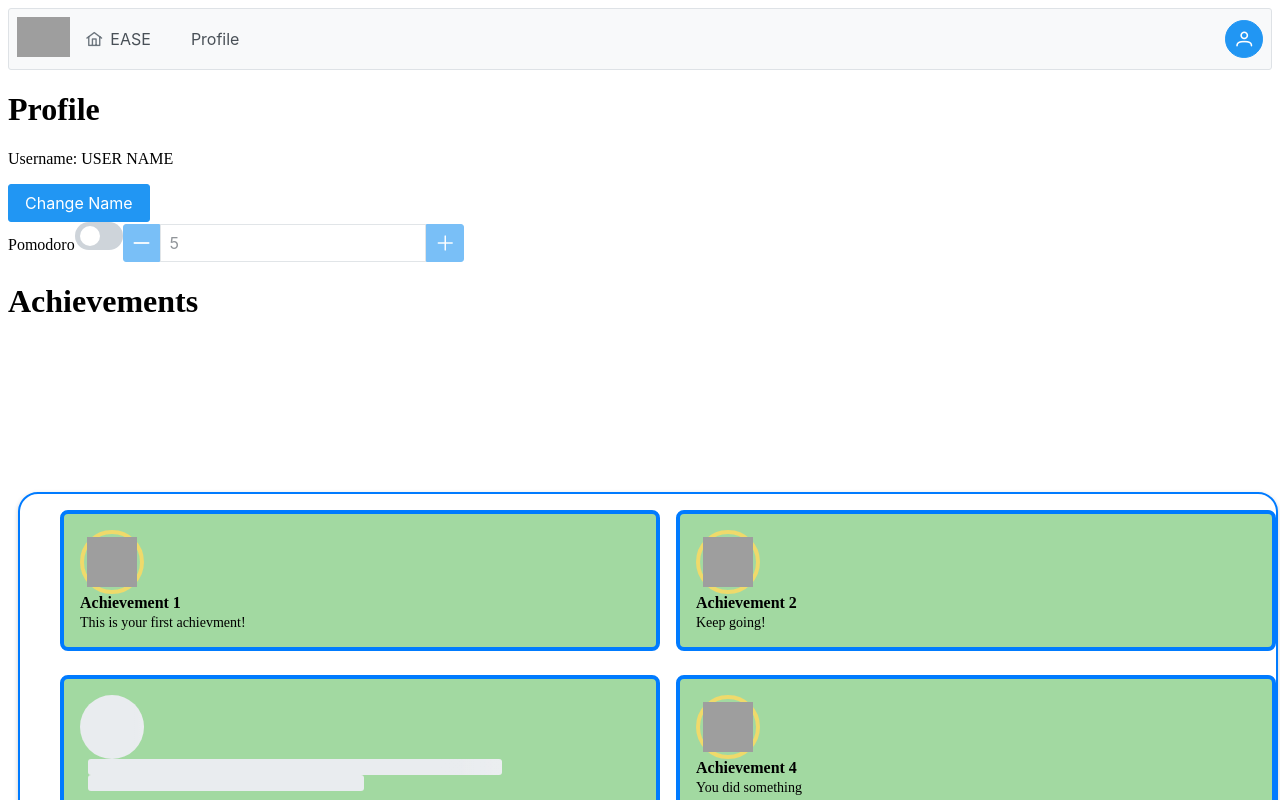
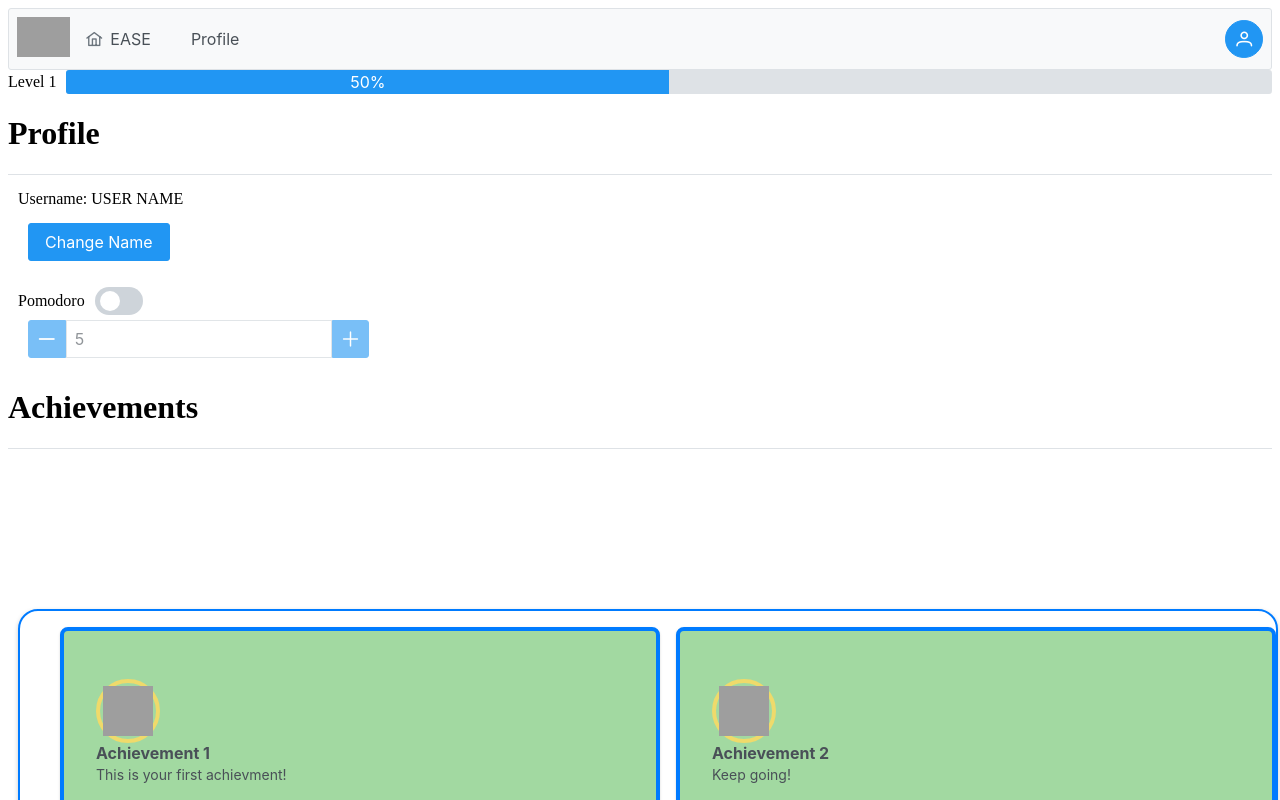
Before and after one commit to MatthewAl2/SASEHACK2024, a React (Create React App) app in the folder frontend/: page / in a window 1280 px wide. Shown: the top 800 px of the page. Built offline with nearby package versions, Linux system fonts and the light colour scheme; grey boxes are pictures that could not be loaded.

Commit message:
all frontend functionalities implemented

```diff
--- a/frontend/src/components/profile.js
+++ b/frontend/src/components/profile.js
@@ -6,6 +6,9 @@ import { InputNumber } from 'primereact/inputnumber';
 import { Avatar } from 'primereact/avatar';
 import { Skeleton } from 'primereact/skeleton';
 import { useEffect } from 'react';
+import { Divider } from 'primereact/divider';
+import { ProgressBar } from 'primereact/progressbar';
+import { Card } from 'primereact/card';
 const showerPath = "images\shower.jpg"
 const space = "       "
 
@@ -22,6 +25,8 @@ function Home() {
     const [username, setUsername] = useState("USER NAME");
     const [pomodoroValue, setValue] = useState(5);
     const [pomodoroChecked, setChecked] = useState(false);
+    const [progress, setProgress] = useState(50)
+    const [level, setLevel] = useState(1)
 
     const achievements =[
         {title: 'Achievement 1', description: 'This is your first achievment!', unlocked:true},
@@ -39,7 +44,8 @@ function Home() {
         if (parentContainer) {
             parentContainer.style.display = 'flex';
             parentContainer.style.justifyContent = 'center'; // Center horizontally
-            parentContainer.style.alignItems = 'center';          // Full height of the viewport
+            parentContainer.style.alignItems = 'center';
+            parentContainer.style.marginTop = "0px"        // Full height of the viewport
         }
     }, []);
 
@@ -47,22 +53,32 @@ function Home() {
         <div className="App">
             {/* Navbar */}
             <Menubar model={items} start={start} end={end} />
-            <div className="User name">
-                <h1>Profile</h1>
-                <p>Username: {username}</p>
-                <Button label = "Change Name"/>
+
+            <div style={{ display: 'flex', alignItems: 'center', gap: '10px', width: '100%' }}>
+                <p style={{ margin: 0 }}>Level {level}</p>
+                <ProgressBar value={progress} style={{ flex: 1, marginBottom: "0px, "}} />
+            </div>
+
+            <h1>Profile</h1>
+            <Divider />
+            <div className="User name" style={{margin:'10px'}}>
+                <p style={{marginBottom: '5px'}}>Username: {username}</p>
+                <Button label = "Change Name" style={{marginTop: '0px', marginBottom: '20px', margin:'10px'}}/>
 
 
             </div>
-            <div className="Pomodoro">
-                Pomodoro
-                <InputSwitch checked={pomodoroChecked} onChange={(e) => setChecked(e.value)} />
+            <div className="Pomodoro" style={{margin:'10px'}}>
+                <p style={{ display: 'flex', alignItems: 'center', marginBottom:'5px'}}>
+                    Pomodoro
+                    <InputSwitch checked={pomodoroChecked} onChange={(e) => setChecked(e.value)} style={{ marginLeft: '10px' }} />
+                </p>
                 <InputNumber value={pomodoroValue} onValueChange={(e) => setValue(e.value)} showButtons buttonLayout="horizontal"
-                incrementButtonIcon="pi pi-plus" decrementButtonIcon="pi pi-minus" step={1} min={0} max={60} disabled={!pomodoroChecked} />
+                incrementButtonIcon="pi pi-plus" decrementButtonIcon="pi pi-minus" step={1} min={0} max={60} disabled={!pomodoroChecked} style={{margin:'10px', marginTop: '0px'}} />
             </div>
 
 
             <h1>Achievements</h1>
+            <Divider />
             <div className="parent-container" style={{ width: '100vw', height: '100vh' }}>
                 <div className="achievment-window" style = {{
                     alignContent: 'center',
@@ -73,8 +89,8 @@ function Home() {
                     border: '2px solid #007bff',
                     borderRadius: '20px',
                     boxShadow: '0 2px 5px rgba(0, 0, 0, 0.2)',
-                    overflow: 'hidden',
                     boxSizing: 'border-box',
+                    marginTop: '0px'
 
                 }}>
 
@@ -85,7 +101,7 @@ function Home() {
                         listStyle: 'none'
                     }}>
                         {achievements.map((item, index) => (
-                            <li className="achievement item" style={{
+                            <Card className="achievement item" style={{
                                 marginBottom: '0.5rem',
                                 backgroundColor: '#a2d9a1',
                                 border: '4px solid #007bff',
@@ -124,7 +140,7 @@ function Home() {
 
                                     )}
                                 </div>
-                            </li>
+                            </Card>
                         ))}
                     </ul>
                 </div>
```
